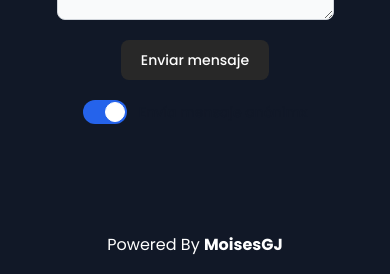
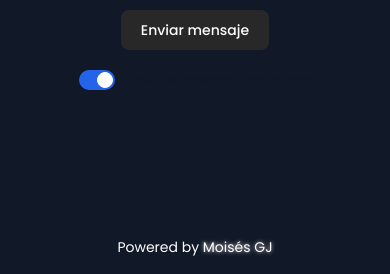
Before and after one commit to MoisesGJ/TellMeSomething, a React (Vite) app: page / in a window 390 px wide. Shown: the part 567-841 px from the top of the page. Built offline with nearby package versions, Linux system fonts and the light colour scheme.

Commit message:
Añadir sombra brillante al nombre del autor y ajustar estilos de componentes

```diff
--- a/src/App.css
+++ b/src/App.css
@@ -4,3 +4,7 @@ body {
   justify-content: center;
   align-items: center;
 }
+
+.shadow-bright {
+  filter: drop-shadow(0 0 2px rgba(255, 255, 255, 0.8));
+}
--- a/src/App.jsx
+++ b/src/App.jsx
@@ -64,7 +64,7 @@ function App() {
         <img
           src="https://res.cloudinary.com/dqfmigdvh/image/upload/f_auto,q_auto/ix0pdq4ieptkzkm2c0ng"
           alt=""
-          className="rounded-full w-64 h-64 aspect-square shadow-gray-100 shadow-[0_3px_10px_rgb(0,0,0,0.2)]"
+          className="rounded-full size-48 md:size-56 aspect-square shadow-gray-100 shadow-[0_3px_10px_rgb(0,0,0,0.2)]"
         />
 
         <h1 className="font-extrabold  mt-2 text-center text-xl text-white">
@@ -80,7 +80,7 @@ function App() {
           <textarea
             id="message"
             rows="4"
-            className="block p-2.5 w-full text-sm text-gray-900 bg-gray-50 rounded-lg border border-gray-300 focus:ring-blue-500 focus:border-blue-500 dark:bg-gray-700 dark:border-gray-600 dark:placeholder-gray-400 dark:text-white dark:focus:ring-blue-500 dark:focus:border-blue-500"
+            className="block resize-none p-2.5 w-full text-sm text-gray-900 bg-gray-50 rounded-lg border border-gray-300 focus:ring-blue-500 focus:border-blue-500 dark:bg-gray-700 dark:border-gray-600 dark:placeholder-gray-400 dark:text-white dark:focus:ring-blue-500 dark:focus:border-blue-500"
             placeholder="Escribe tu mensaje"
             {...register('message', {
               required: 'Debes de escribir un mensaje',
@@ -107,7 +107,7 @@ function App() {
           {anonymous || (
             <input
               type="text"
-              className="py-3 px-4 block w-full border-gray-200 rounded-lg text-sm focus:border-blue-500 focus:ring-blue-500 disabled:opacity-50 disabled:pointer-events-none dark:bg-slate-900 dark:border-gray-700 dark:text-gray-400 dark:focus:ring-gray-600"
+              className="py-3 px-4 block w-full border-gray-200 rounded-lg text-sm disabled:opacity-50 disabled:pointer-events-none dark:bg-slate-900 dark:border-gray-700 dark:text-gray-400 dark:focus:ring-blue-500 dark:focus:border-blue-500"
               placeholder="Escribe tu nombre"
               {...register('author', {
                 required: 'Debes de escribir un nombre',
@@ -135,17 +135,17 @@ function App() {
               defaultChecked
             />
 
-            <div className="relative w-11 h-6 bg-gray-200 peer-focus:outline-none peer-focus:ring-4 peer-focus:ring-blue-300 dark:peer-focus:ring-blue-800 rounded-full peer dark:bg-gray-700 peer-checked:after:translate-x-full rtl:peer-checked:after:-translate-x-full peer-checked:after:border-white after:content-[''] after:absolute after:top-[2px] after:start-[2px] after:bg-white after:border-gray-300 after:border after:rounded-full after:h-5 after:w-5 after:transition-all dark:border-gray-600 peer-checked:bg-blue-600"></div>
+            <div className="relative w-9 h-5 bg-gray-200 peer-focus:outline-none peer-focus:ring-4 peer-focus:ring-blue-300 dark:peer-focus:ring-blue-800 rounded-full peer dark:bg-gray-700 peer-checked:after:translate-x-full rtl:peer-checked:after:-translate-x-full peer-checked:after:border-white after:content-[''] after:absolute after:top-[2px] after:start-[2px] after:bg-white after:border-gray-300 after:border after:rounded-full after:h-4 after:w-4 after:transition-all dark:border-gray-600 peer-checked:bg-blue-600"></div>
             <span className="ms-3 text-sm font-medium text-gray-900 dark:text-gray-300">
-              Envía mensaje anónimx
+              Envía el mensaje anónimx
             </span>
           </label>
         </form>
       </main>
 
-      <footer className="absolute bottom-5 end-1/2 translate-x-1/2 text-white">
-        Powered By <b>MoisesGJ</b>
-      </footer>
+      {anonymous && <footer className="absolute bottom-5 end-1/2 translate-x-1/2 text-white font-light text-sm">
+        Powered by <b className='shadow-bright'>Moisés GJ</b>
+      </footer>}
     </>
   );
 }
```
Also changed, not shown: 1 other file (tests, documents, lock files or other folders).
